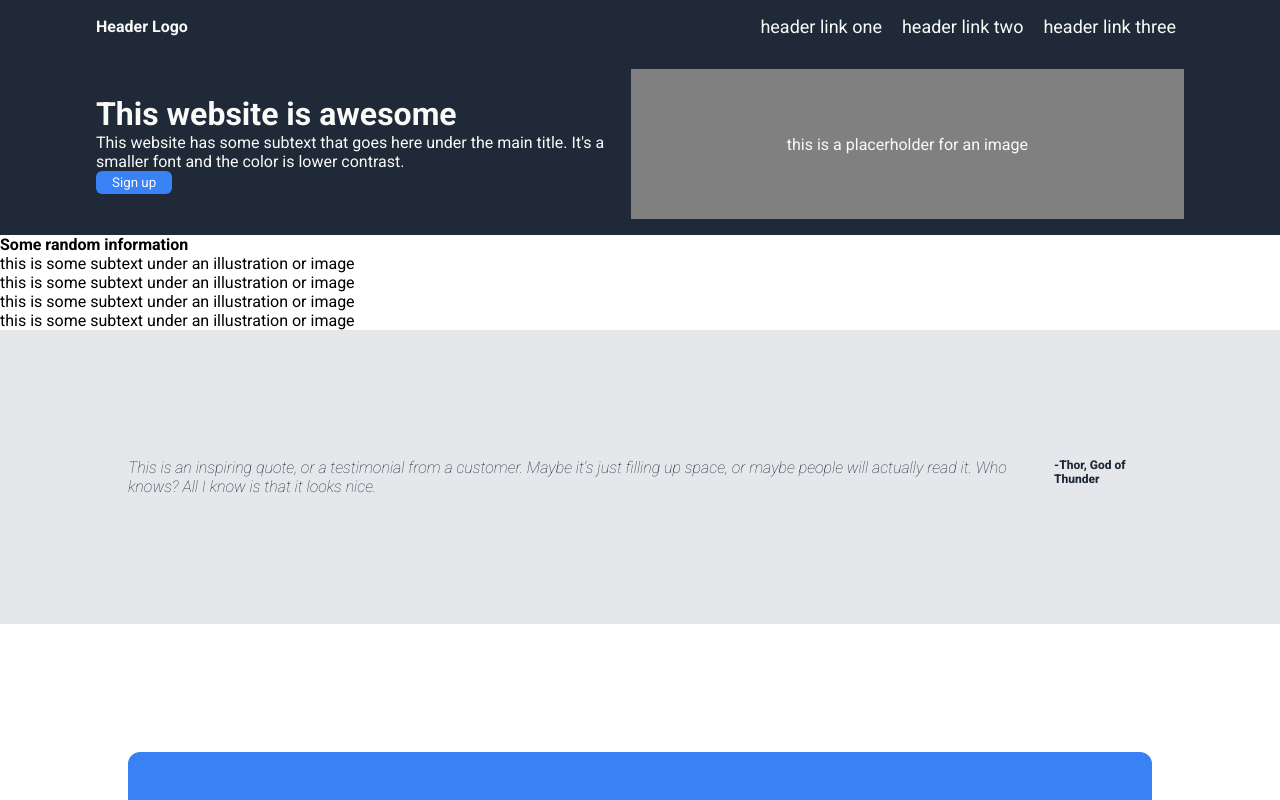
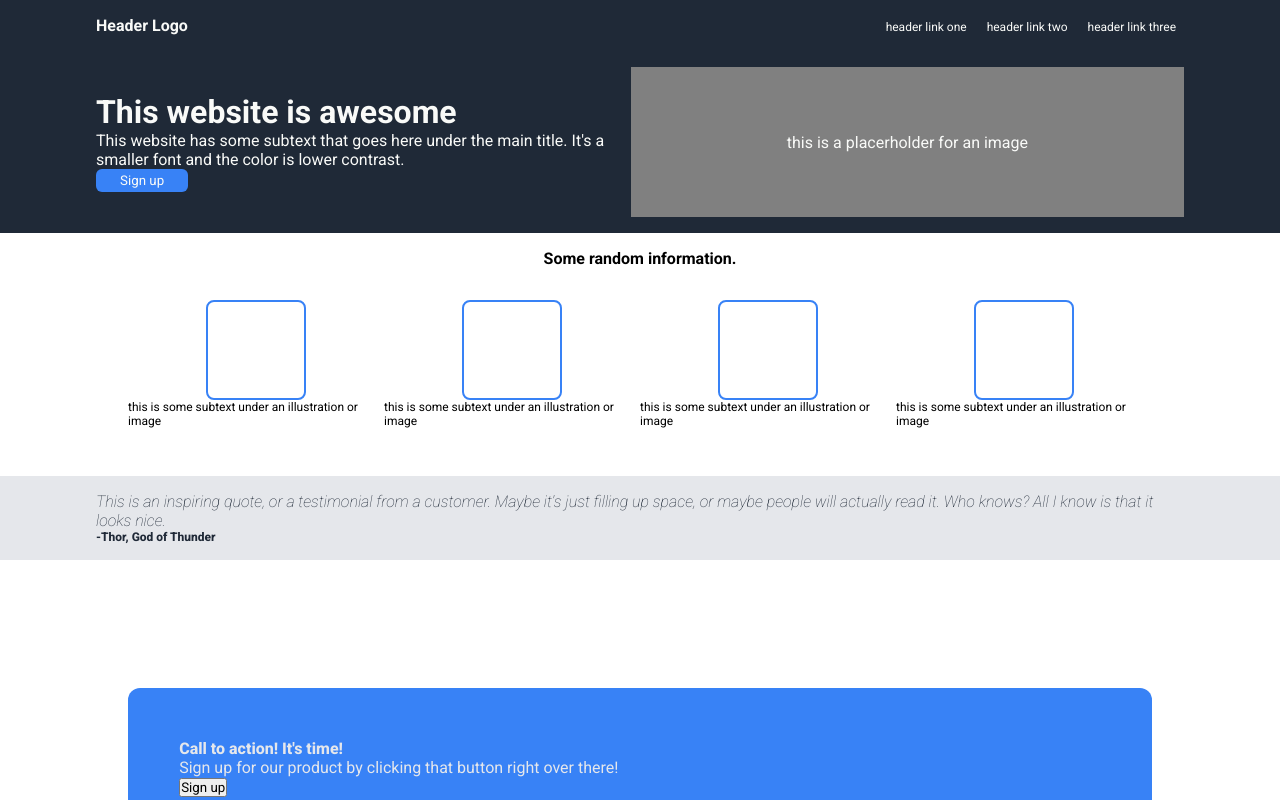
Before and after one commit to emjayceee/landing-page-top, a plain HTML site: page index.html in a window 1280 px wide. Shown: the top 800 px of the page. Drawn offline with Linux system fonts and the light colour scheme.

Commit message:
fixed header,edited content 1 and 2

```diff
--- a/index.html
+++ b/index.html
@@ -14,12 +14,11 @@
     <div class="header">
         <p> Header Logo</p>
         <ul>
-            <li>header link one</li>
-            <li>header link two</li>
-            <li>header link three</li>
+            <li><a>header link one</a></li>
+            <li><a>header link two</a></li>
+            <li><a>header link three</a></li>
         </ul>
     </div>
-
 
     <!--touch mah badeeehhh-->
     <div class="content">
@@ -35,11 +34,13 @@
             </div>
         </div>
         <div class="part-two">
-            <h4>Some random information</h4>
-            <div class="box"><p>this is some subtext under an illustration or image</p></div>
-            <div class="box"><p>this is some subtext under an illustration or image</p></div>
-            <div class="box"><p>this is some subtext under an illustration or image</p></div>
-            <div class="box"><p>this is some subtext under an illustration or image</p></div>
+            <h4>Some random information.</h4>
+            <div class="boxes">
+                <div class="outer"><div class="box"></div><p>this is some subtext under an illustration or image</p></div>
+                <div class="outer"><div class="box"></div><p>this is some subtext under an illustration or image</p></div>
+                <div class="outer"><div class="box"></div><p>this is some subtext under an illustration or image</p></div>
+                <div class="outer"><div class="box"></div><p>this is some subtext under an illustration or image</p></div>
+            </div>
         </div>
         <div class="part-three">
             <p>This is an inspiring quote, or a testimonial from a customer. Maybe it's just filling up space, or maybe people will actually read it. Who knows? All I know is that it looks nice. </p>
--- a/style.css
+++ b/style.css
@@ -48,7 +48,7 @@ body {
     display: inline;
     list-style: none;
     padding: 8px;
-    font-size: 18px;
+    font-size: 12px;
  }
  .part-one { /* Content one */
     display: flex;
@@ -64,9 +64,9 @@ body {
     gap: 12px;
  }
 
- .left-text > button {
+ .left-text > button {    /*SPACING BETWEEN ELEMENTS*/
     background-color: var(--button-color);
-    padding: 4px 16px;
+    padding: 4px 24px;
     border-radius: 6px;
     border-style: none;
     color: var(--heroMainText)
@@ -82,14 +82,52 @@ body {
     padding:0 1rem;
  }
 
+.part-two {
+    display:flex;
+    flex-direction: column;
+    justify-content: center;
+    align-items: center;
+    margin: 0;
+    padding: 1rem 6rem;
+}
+
+.boxes {
+    display: inline-flex;
+    padding: 2rem;
+}
+.outer {
+    display: flex;
+    justify-content: space-between;
+    align-items:center;
+    flex-direction: column;
+    font-size: 12px;
+}
+
+.outer > p {
+    display: inline-block;
+}
+
+.box {
+    border: solid 2.5px;
+    border-color: #3882f6;
+    border-radius:8px;
+    width:100px;
+    height: 100px;
+    /* padding: 6px; */
+}
+
 .part-three { /* Content three */
     background-color: var(--hero-secondaryText);
     display: flex;
+    flex-direction: column;
     font-weight: 100;
     font-style: italic;
     color: var(--heroNfooter);
-    margin: 0;
-    padding:10%;
+    padding:1rem 6rem;
+    /* ADD PADDING FOR THE QUOTE */
+}
+.part-three > p {
+    display: flex;
 }
 
 .part-four { /* Content four */
```
